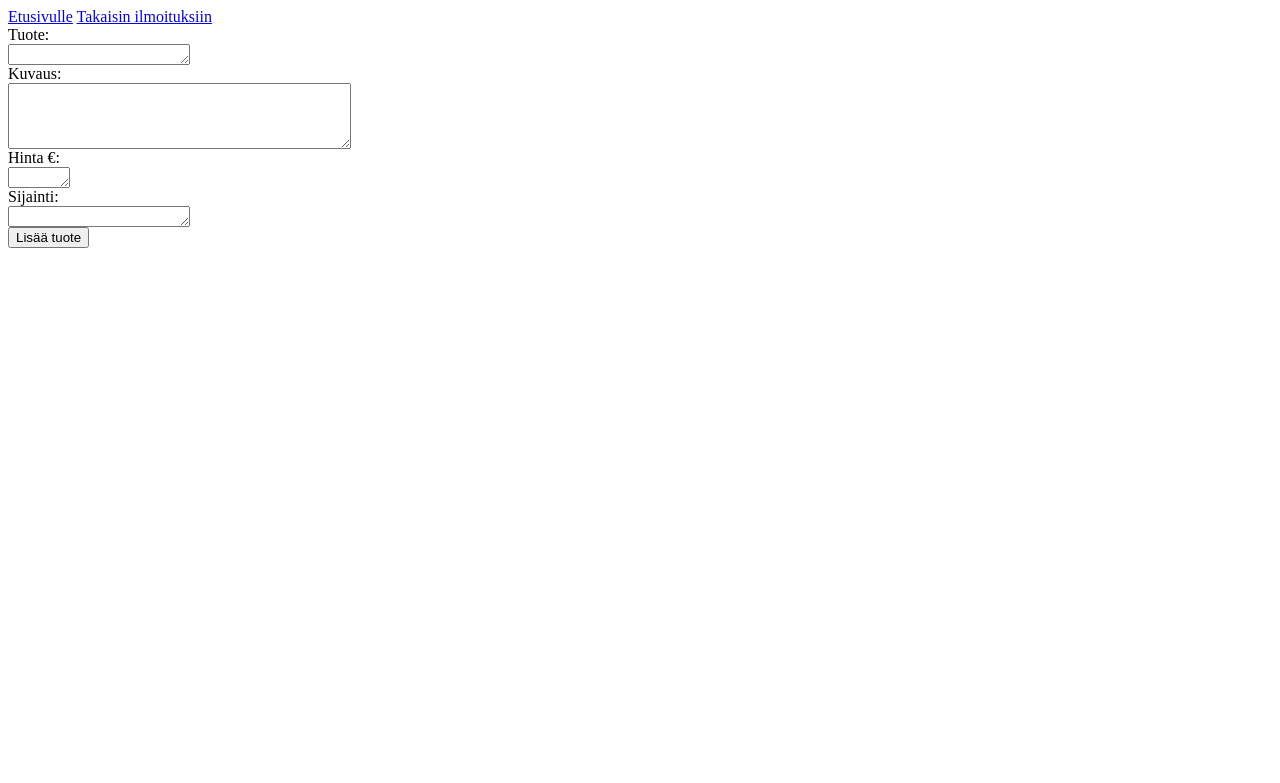
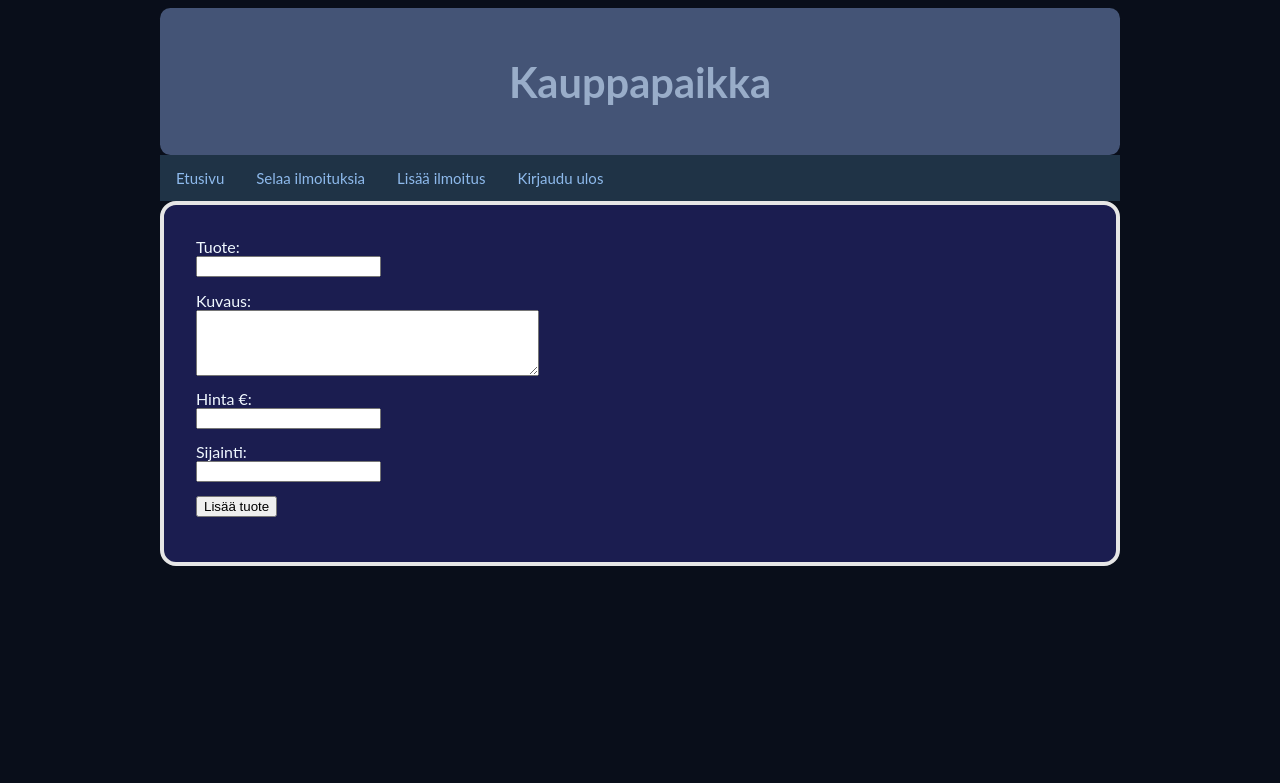
Before and after one commit to maijams/Kauppapaikka, a Flask app: page /new in a window 1280 px wide. Shown: the top 783 px of the page. Run offline with Flask 3, Linux system fonts and the light colour scheme; the visitor is signed in with stand-in values (Sample User, id 1).

Commit message:
Update UI

```diff
--- a/routes.py
+++ b/routes.py
@@ -63,6 +63,7 @@ def send():
     price = request.form["price"]
     location = request.form["location"]
     sql = "INSERT INTO items (header, content, price, location) VALUES (:header, :content, :price, :location)"
-    db.session.execute(sql, {"header":header,"content":content, "price":price, "location":location})
+    db.session.execute(
+        sql, {"header": header, "content": content, "price": price, "location": location})
     db.session.commit()
     return redirect("/items")
--- /dev/null
+++ b/static/main.css
@@ -0,0 +1,81 @@
+body {
+    margin: auto;
+    max-width: 60em;
+    font-family: 'lato', sans-serif;
+    background-color: #090e1a;
+    border-radius: .5em;
+    color: aliceblue;
+    padding-left: 1em;
+    padding-right: 1em;
+    padding-top: 0.5em;
+}
+
+div {
+    padding-top: 0em;
+}
+
+form {
+    box-sizing: border-box;
+    padding: 2rem;
+    border-radius: 1rem;
+    background-color: hsl(237, 50%, 21%);
+    border: 4px solid hsl(0, 0%, 90%);
+}
+
+input, textarea {
+    margin-bottom: 1em;
+}
+
+h1 {
+    color: rgb(153, 173, 201);
+}
+
+a:link {
+    color: #8ebaec;
+}
+
+a:visited {
+    color: #8ebaec;
+}
+
+.header {
+    background: rgb(68, 84, 118);
+    padding: 1em;
+    font-size: 1.3em;
+    border-radius: .5em;
+    text-align: center;
+}
+
+.topnav {
+    background-color: rgb(31, 51, 70);
+    overflow: hidden;
+    color: aliceblue;
+}
+
+.topnav a {
+    float: left;
+    color: #8ebaec;
+    text-align: center;
+    padding: 14px 16px;
+    text-decoration: none;
+    font-size: 15px;
+}
+
+.topnav a:hover {
+    background-color: rgb(43, 56, 102);
+    color: #8ebaec;
+}
+
+table {
+    border-collapse: collapse;
+    font-size: 1em;
+}
+
+th,
+td {
+  border: 1px solid rgb(30, 71, 80);
+  padding-top: 1em;
+  padding-bottom: 1em;
+  padding-left: 2em;
+  padding-right: 2em;
+}
--- /dev/null
+++ b/templates/layout.html
@@ -0,0 +1,7 @@
+<!doctype html>
+<link rel="stylesheet" href="/static/main.css">
+<meta name="viewport" content="width=device-width, initial-scale=1">
+<div class="header">
+  <h1>Kauppapaikka</h1>
+</div>
+{% block content %}{% endblock %}
--- a/templates/new.html
+++ b/templates/new.html
@@ -1,18 +1,48 @@
-<a href="/">Etusivulle</a>
-<a href="/listings">Takaisin ilmoituksiin</a>
+<title>Kauppapaikka</title>
+{% extends "layout.html" %}
+
+
+
+{% block content %}
+
+
+{% if session.user_id %}
+
+<div class="topnav">
+    <a href="/">Etusivu</a>
+    <a href="/items">Selaa ilmoituksia</a>
+    <a href="/new">Lisää ilmoitus</a>
+    <a href="/logout">Kirjaudu ulos</a>
+</div>
 
 <form action="/send" method="POST">
 Tuote: <br>
-<textarea name="header" rows="1" cols="20"></textarea>
+<input name="header" rows="1" cols="20"></textarea>
 <br>
 Kuvaus: <br>
 <textarea name="content" rows="4" cols="40"></textarea>
 <br>
 Hinta €: <br>
-<textarea name="price" rows="1" cols="5"></textarea>
+<input name="price" rows="1" cols="5"></textarea>
 <br>
 Sijainti: <br>
-<textarea name="location" rows="1" cols="20"></textarea>
+<input name="location" rows="1" cols="20"></textarea>
 <br>
 <input type="submit" value="Lisää tuote">
 </form>
+
+
+
+{% else %}
+<div class="topnav">
+    <a href="/">Etusivu</a>
+    <a href="/items">Selaa ilmoituksia</a>
+    <a href="/login">Kirjaudu</a>
+</div>
+
+
+{% endif %}
+
+
+
+{% endblock content %}
```
Also changed, not shown: templates/error.html (+9 -0 lines), templates/index.html (+34 -5 lines), templates/listings.html (+35 -6 lines), templates/login.html (+29 -1 lines), templates/register.html (+33 -1 lines).
